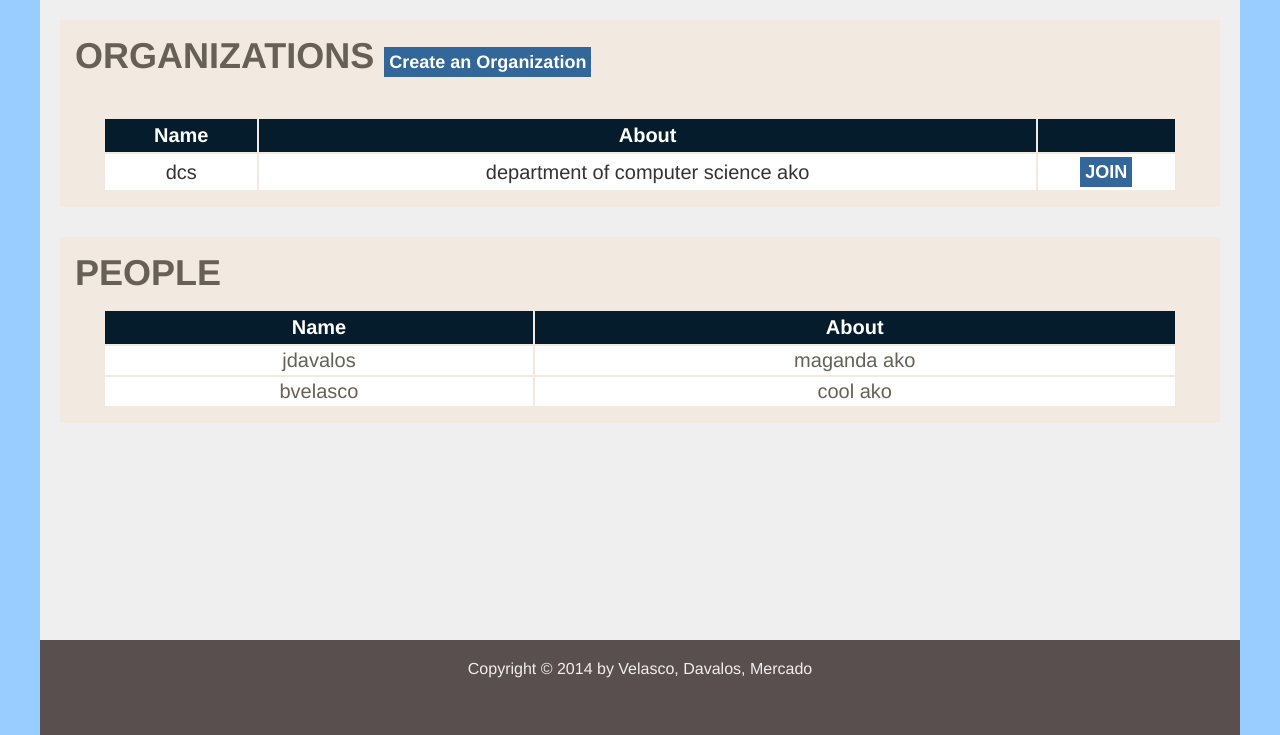
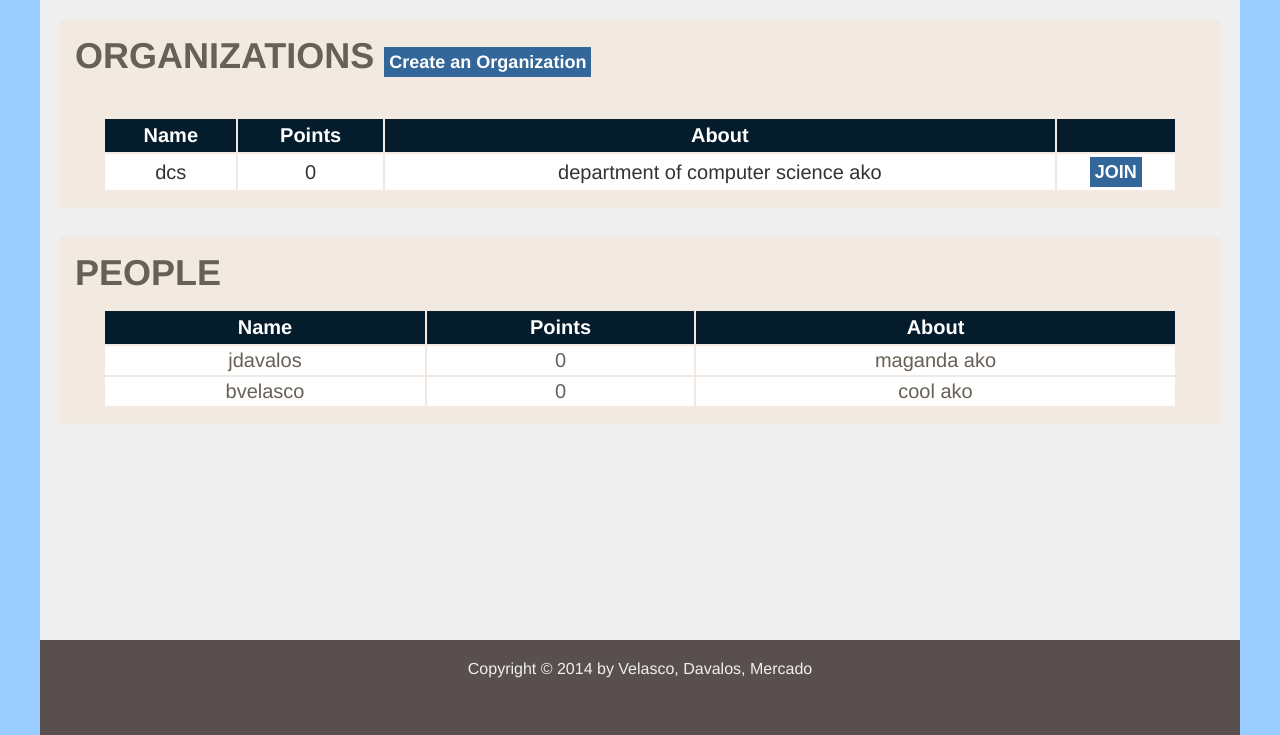
Before and after one commit to ranimonium/lets, a CodeIgniter app: page /index.php/users in a window 1280 px wide. Shown: the part 190-925 px from the top of the page. Run offline with CodeIgniter, Linux system fonts and the light colour scheme; data comes from the database, SQL or seed files in the repository.

Commit message:
UNFINISHED YUNG delete_org SA USER MODULE kasi di niya madelete kapag may attached na foreign key, so kailangan pa mag join. Ayusin ko soon.

```diff
--- a/application/models/user.php
+++ b/application/models/user.php
@@ -105,10 +105,16 @@ class User extends CI_Model{
 			$location => $data,
 		));
 	}
-
+	//doesn't work pa kasi i need to join, will fix
 	public function delete_org($org,$user) {
 		$this->db->delete('member', array(
 				'orgid' => $org['org_id'],
+			));
+		$this->db->delete('exchange', array(
+				'to' => $org['org_id'],
+			));
+		$this->db->delete('favor', array(
+				'owner' => $org['org_id'],
 			));
 		$this->db->delete('user', array(
 				'userid' => $org['org_id'],
--- a/application/views/users.php
+++ b/application/views/users.php
@@ -10,6 +10,7 @@
                 <thead>
                     <tr>
                         <th>Name</th>
+                        <th>Points</th>
                         <th>About</th>
                         <th></th>
                     </tr>
@@ -18,6 +19,7 @@
                     <?php foreach ($organizations as $org) { ?>
                     <tr>
                         <td><?php echo $org->name ?></td>
+                        <td><?php echo $org->points ?></td>
                         <td><?php echo $org->about ?></td>
 
                         <?php if (!in_array($org->userid, $memberships)) { ?>
@@ -41,6 +43,7 @@
             <thead>
                 <tr>
                     <th>Name</th>
+                    <th>Points</th>
                     <th>About</th>
                 </tr>
             </thead>
@@ -48,6 +51,7 @@
                 <?php foreach ($people as $peep) { ?>
                 <tr>
                     <td><?php echo $peep->name ?></td>
+                    <td><?php echo $peep->points ?></td>
                     <td><?php echo $peep->about ?></td>
                 </tr>
                 <?php } ?>
--- a/css/main.css
+++ b/css/main.css
@@ -85,6 +85,9 @@ td {
         font-size: 36px;
         margin-bottom: 15px;
     }
+	.sub-greeting {
+		font-size: 24px;
+	}
 
     /*Browse Favors*/
     #favor-filters {
```
Also changed, not shown: application/views/favors.php (+9 -3 lines), application/views/myfavors.php (+11 -1 lines).
